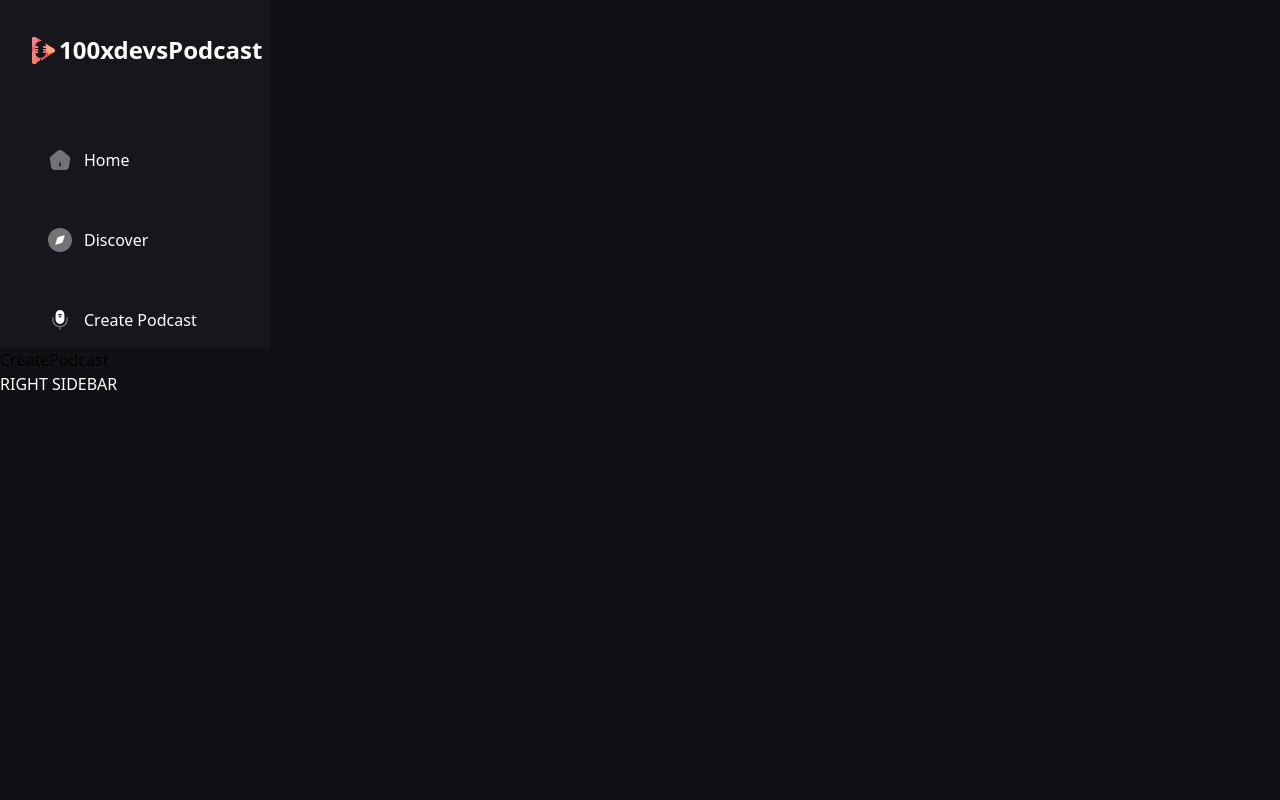
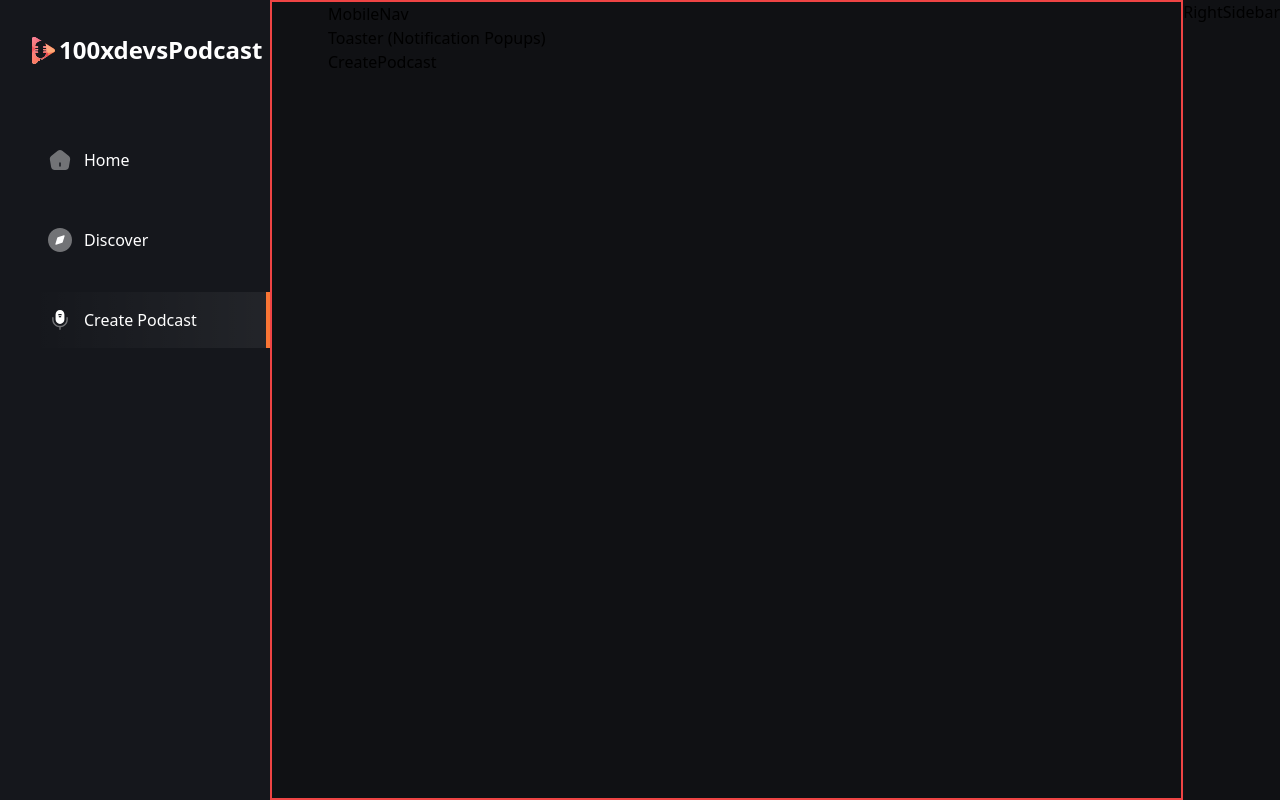
Before and after one commit to AjayTumula/100xdevpodcast, a Next.js app: page /create-podcast in a window 1280 px wide. Built offline with nearby package versions, Linux system fonts and the light colour scheme.

Commit message:
structure the screen layout, add rightsidebar

```diff
--- a/app/(root)/layout.tsx
+++ b/app/(root)/layout.tsx
@@ -1,4 +1,6 @@
 import LeftSidebar from "@/components/ui/LeftSidebar";
+import RightSidebar from "@/components/ui/RightSidebar";
+import Image from "next/image";
 
 export default function RootLayout({
   children,
@@ -6,11 +8,25 @@ export default function RootLayout({
   children: React.ReactNode;
 }>) {
   return (
-    <div>
-        <main>
+    <div className="relative flex flex-col">
+        <main className="relative flex bg-black-3">
             <LeftSidebar />
-            {children}
-            <p className="text-white-1">RIGHT SIDEBAR</p>
+
+            <section className="border-2 border-red-500 flex min-h-screen
+             flex-1 flex-col px-4 sm:px-14">
+              <div>
+                <div>
+                  {/* <Image /> */}
+                  MobileNav
+                </div>
+                <div>
+                  Toaster (Notification Popups)
+                  {children}
+                </div>
+              </div>
+            </section>
+
+           <RightSidebar />
         </main>
     </div>
   );
--- a/components/ui/LeftSidebar.tsx
+++ b/components/ui/LeftSidebar.tsx
@@ -17,10 +17,13 @@ const LeftSidebar = () => {
                 <Image src="/icons/logo.svg" alt='logo' width={23} height={27}/>
                 <h1 className='text-24 font-extrabold text-white max-lg:hidden'>100xdevsPodcast</h1>
             </Link>
+
             {sidebarLinks.map(({ route, label, imgURL }) => {
                 const isActive = pathName === route || pathName.startsWith(`${route}/`);
 
-                return <Link href={route} key={label} className={cn(`flex gap-3 items-center py-4 max-lg: px-4 justify-center lg:justify-start`)}>
+                return <Link href={route} key={label} className={cn(`flex gap-3 items-center py-4 max-lg: px-4 justify-center lg:justify-start`, {
+                    'bg-nav-focus border-r-4 border-orange-1': isActive
+                })}>
                     <Image src={imgURL} alt='label' width={24} height={24}/>
                     <p>{label}</p>
                 </Link>
--- /dev/null
+++ b/components/ui/RightSidebar.tsx
@@ -0,0 +1,9 @@
+import React from 'react'
+
+const RightSidebar = () => {
+  return (
+    <div>RightSidebar</div>
+  )
+}
+
+export default RightSidebar
```
